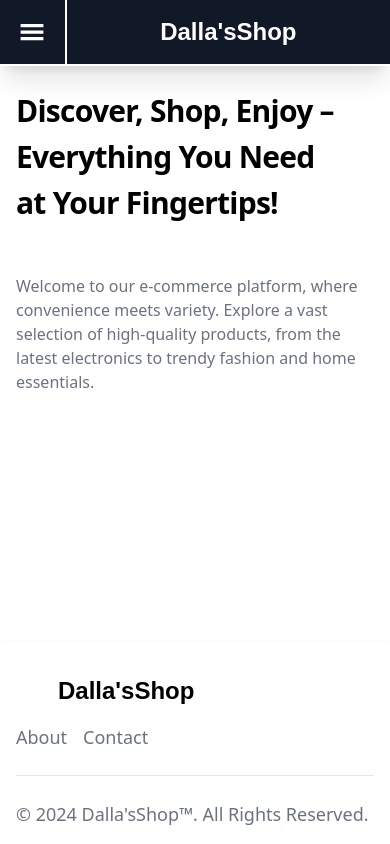
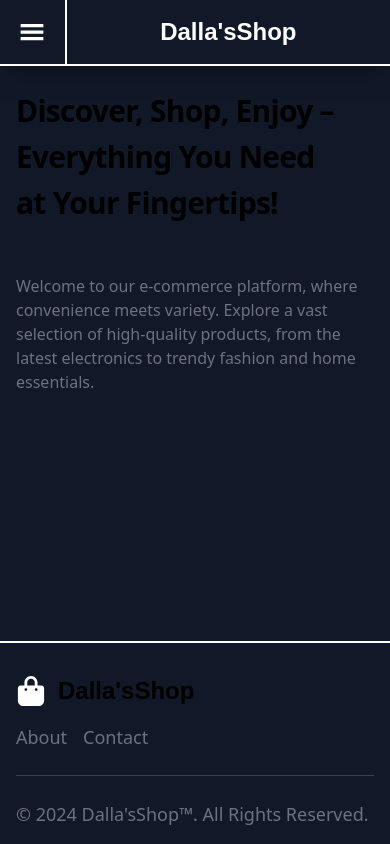
Before and after one commit to Anshpatel2434/Ecommerce-app, a React (Vite) app in the folder frontend/: page / in a window 390 px wide. Built offline with nearby package versions, Linux system fonts and the light colour scheme; a web font is replaced by a local one.

Commit message:
changed color themes

```diff
--- a/frontend/src/components/Footer.tsx
+++ b/frontend/src/components/Footer.tsx
@@ -3,7 +3,7 @@ import { FaBagShopping } from "react-icons/fa6";
 
 const Footer: React.FC = () => {
   return (
-		<footer className="bg-white border-t-2 border-t-white  flex justify-center items-center shadow w-screen dark:bg-gray-900">
+    <footer className=" border-t-2 border-t-white  flex justify-center items-center shadow w-screen bg-gray-900">
       <div className="w-full mx-auto p-4 mt-4 ">
         <div className="sm:flex sm:items-center sm:justify-between">
           <div className="flex items-center mb-4 sm:mb-0 space-x-3 rtl:space-x-reverse">
@@ -25,7 +25,7 @@ const Footer: React.FC = () => {
             </li>
           </ul>
         </div>
-				<hr className="my-6 border-gray-200 sm:mx-auto dark:border-gray-700 lg:my-8" />
+        <hr className="my-6 sm:mx-auto border-gray-700 lg:my-8" />
         <span className="block text-lg text-gray-500 sm:text-center dark:text-gray-400">
           © 2024{" "}
           <a href="https://flowbite.com/" className="hover:underline">
--- a/frontend/src/components/Hero.tsx
+++ b/frontend/src/components/Hero.tsx
@@ -1,8 +1,8 @@
 import React from "react";
 
-const Hero:React.FC = () => {
+const Hero: React.FC = () => {
   return (
-    <section className="bg-white h-screen dark:bg-gray-900 mt-16">
+    <section className="h-screen bg-gray-900 mt-16">
       <div className="grid max-w-screen-2xl px-4 py-8 mx-auto lg:gap-8 xl:gap-0 lg:py-16 lg:grid-cols-12">
         <div className="mr-auto sm:w-full place-self-center lg:col-span-7">
           <h1 className=" mb-4 text-3xl  font-extrabold tracking-tight leading-none md:text-5xl xl:text-6xl dark:text-white">
--- a/frontend/src/components/Loading.tsx
+++ b/frontend/src/components/Loading.tsx
@@ -4,7 +4,7 @@ const Loading = () => {
       <div>
         <svg
           aria-hidden="true"
-          className="w-24 h-24 text-gray-200 animate-spin dark:text-gray-600 fill-blue-600"
+          className="w-24 h-24 animate-spin dtext-gray-600 fill-blue-600"
           viewBox="0 0 100 101"
           fill="none"
           xmlns="http://www.w3.org/2000/svg"
--- a/frontend/src/components/Sidebar.tsx
+++ b/frontend/src/components/Sidebar.tsx
@@ -12,8 +12,8 @@ const Sidebar: React.FC = () => {
     AppContext
   ) as Context;
   return (
-    <aside className="fixed top-0 border-r-2 flex flex-col border-r-white shadow-xl left-0 z-40 md:w-64 w-screen h-screen transition-transform -translate-x-full translate-x-0">
-      <div className="h-full px-3 py-4 overflow-y-auto bg-gray-50 dark:bg-gray-800">
+    <aside className="fixed top-0 border-r-2 flex flex-col border-r-white shadow-xl left-0 z-40 md:w-64 w-screen h-screen transition-transform translate-x-0">
+      <div className="h-full px-3 py-4 overflow-y-auto bg-gray-800">
         <div className="w-full border-b-white border-b-2 p-4 font-playwrite text-2xl font-extrabold text-white">
           Dalla'sShop
         </div>
```
Lines whose indentation alone changed are shown as unchanged.
